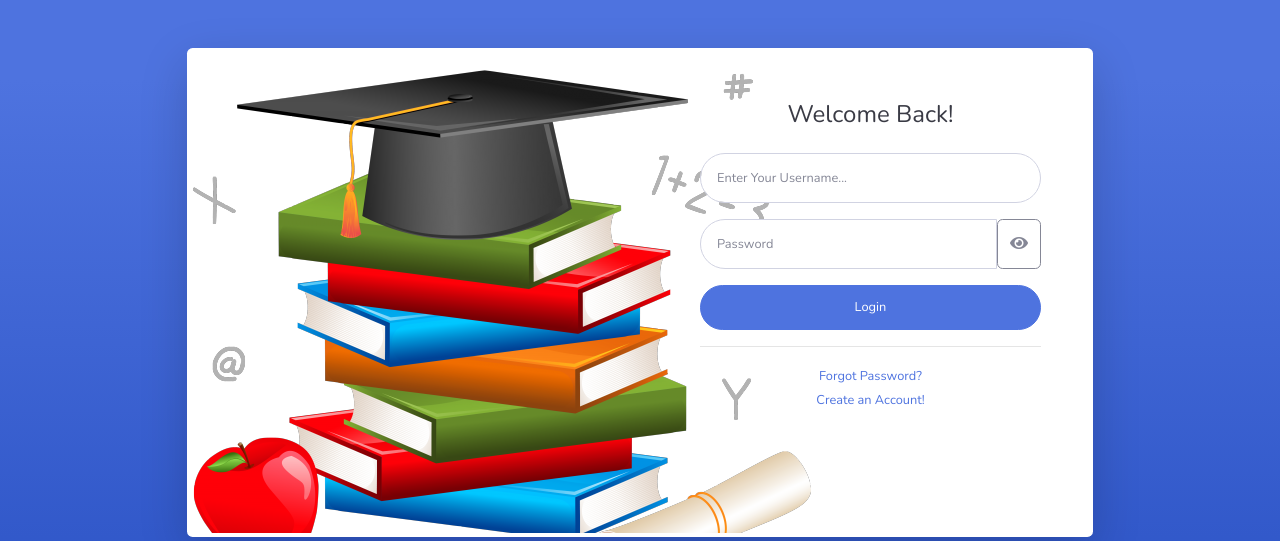
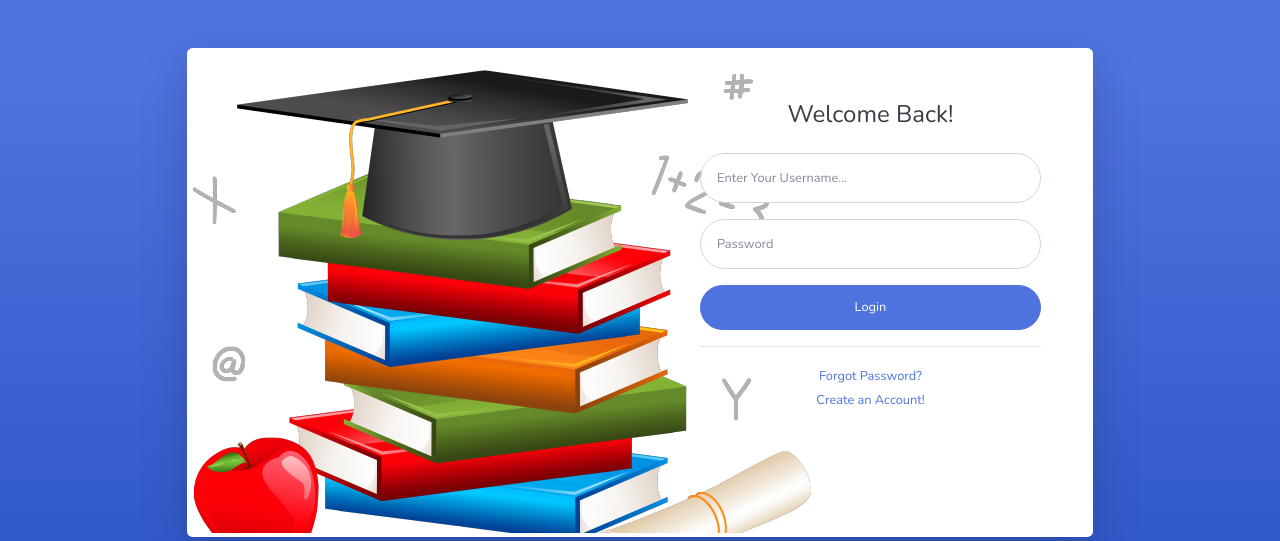
Before and after one commit to MyName269/Ukk_Library, a PHP site: page /index.php in a window 1280 px wide. Shown: the top 541 px of the page. Run offline with PHP 8.4, Linux system fonts and the light colour scheme.

Commit message:
Update index.php

```diff
--- a/index.php
+++ b/index.php
@@ -72,8 +72,7 @@
                                             <input type="password" class="form-control form-control-user"
                                                 placeholder="Password" name="password" id="password"
                                                 aria-label="Recipient's username" aria-describedby="button-addon2">
-                                            <button class="btn btn-outline-secondary" type="button"
-                                                id="button-addon2"><i class="fa fa-eye"></i></button>
+
                                         </div>
 
                                         <div class="form-group">
```
